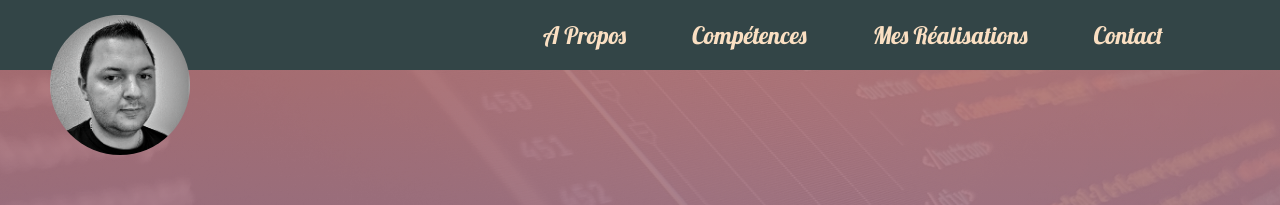
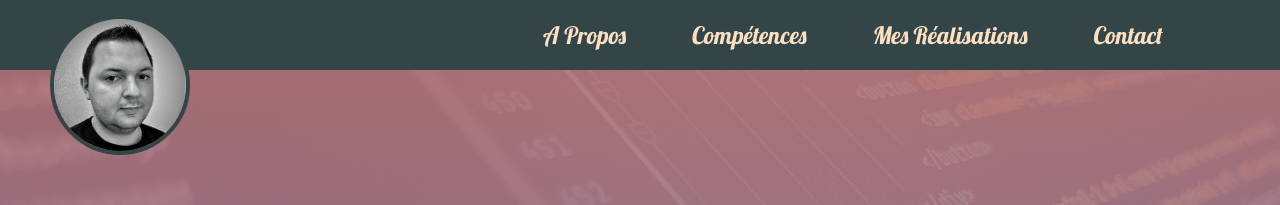
Before and after one commit to Ryazza/Portfolio_Angular, an Angular app: page / in a window 1280 px wide. Shown: the top 205 px of the page. Built offline with nearby package versions, Linux system fonts and the light colour scheme.

Commit message:
Changement du contour de l'image

```diff
--- a/src/app/components/navbar/navbar.component.css
+++ b/src/app/components/navbar/navbar.component.css
@@ -16,6 +16,7 @@
   -moz-border-radius : 75px;
   -webkit-border-radius : 75px;
   border-radius : 75px;
+  border: 4px solid #334547;
 }
 @media (max-width: 992px) {
   .navbar_image {
```
